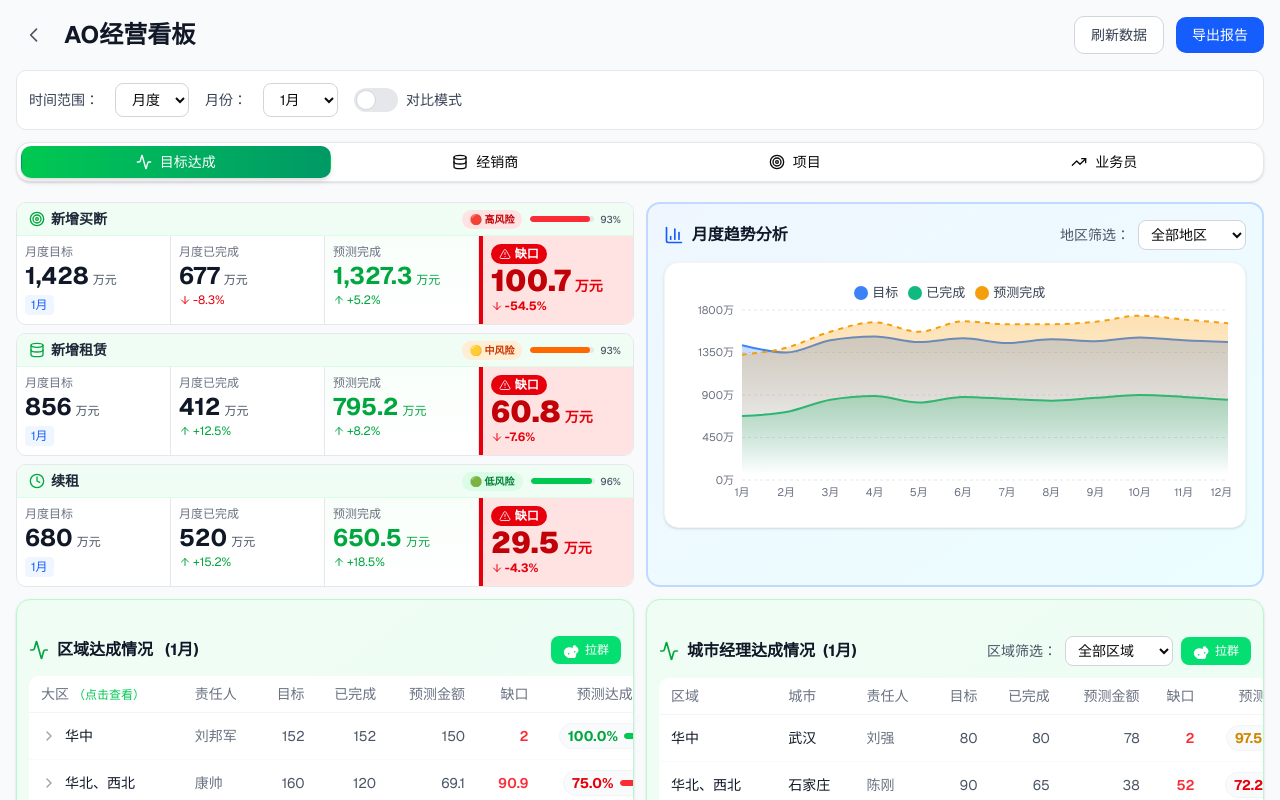
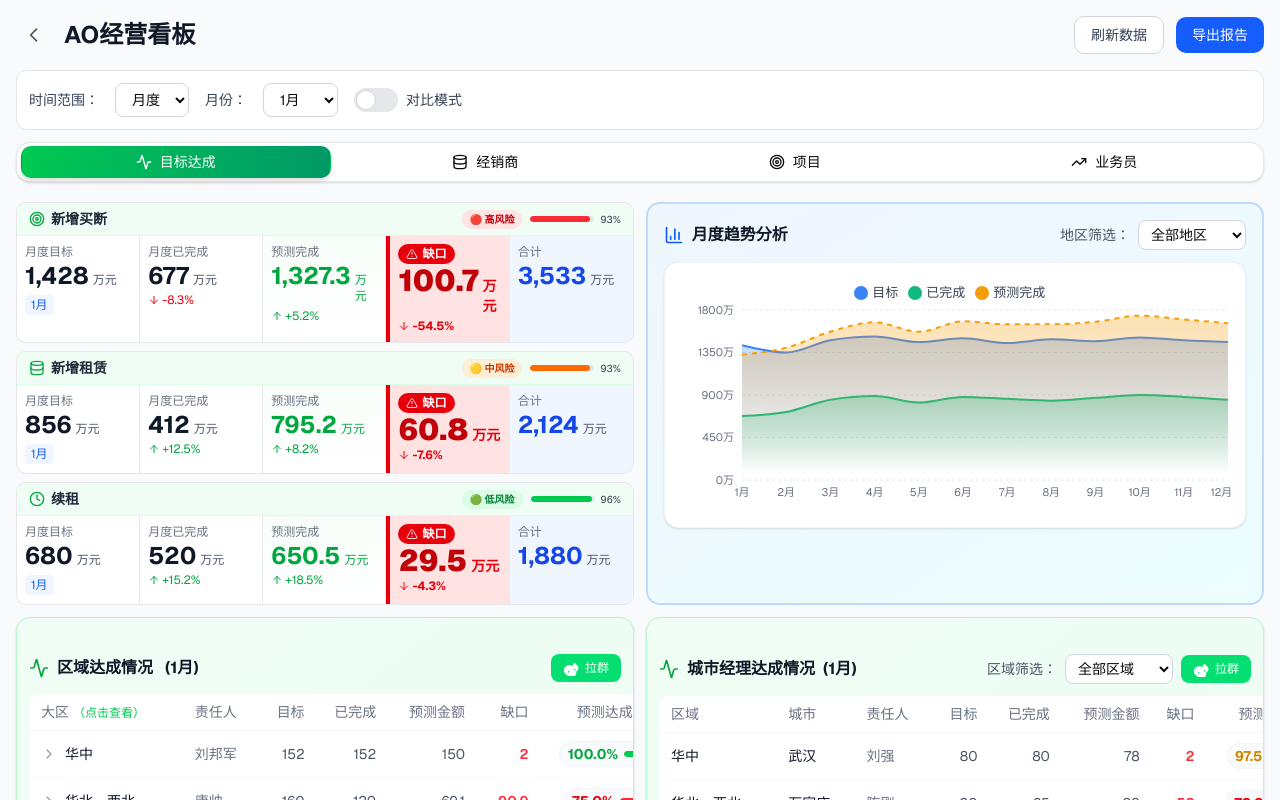
Before and after one commit to navylee1990/coze_jsc, a Next.js app: page /sales in a window 1280 px wide. Shown: the top 800 px of the page. Built offline with nearby package versions, Linux system fonts and the light colour scheme.

Commit message:
feat: 为AO经营看板KPI指标添加合计列

```diff
--- a/src/app/sales/page.tsx
+++ b/src/app/sales/page.tsx
@@ -860,7 +860,8 @@ export default function SalesDashboard() {
                   </div>
                 </div>
               </div>
-              <div className="grid grid-cols-2 sm:grid-cols-4">
+              <div className="overflow-x-auto">
+                <div className="grid grid-cols-5 min-w-[600px]">
                 {/* 目标 */}
                 <div className="border-r border-b sm:border-b-0 border-gray-200 px-2 py-2 relative">
                   <div className="text-xs font-medium text-gray-500 mb-1">{timeRangeLabel}目标</div>
@@ -934,7 +935,19 @@ export default function SalesDashboard() {
                     </div>
                   )}
                 </div>
+
+                {/* 合计 */}
+                <div className="px-2 py-2 bg-blue-50">
+                  <div className="text-xs font-medium text-gray-500 mb-1">合计</div>
+                  <div className="flex items-baseline gap-1">
+                    <span className="text-2xl font-bold text-blue-700 leading-none">
+                      {(currentRangeData.target + currentRangeData.completed + currentRangeData.predicted + Math.abs(currentRangeData.gap)).toLocaleString()}
+                    </span>
+                    <span className="text-xs text-gray-600">万元</span>
+                  </div>
+                </div>
               </div>
+            </div>
             </div>
 
             {/* 第二行：新增租赁指标 */}
@@ -960,7 +973,8 @@ export default function SalesDashboard() {
                   </div>
                 </div>
               </div>
-              <div className="grid grid-cols-2 sm:grid-cols-4">
+              <div className="overflow-x-auto">
+                <div className="grid grid-cols-5 min-w-[600px]">
                 {/* 目标 */}
                 <div className="border-r border-b sm:border-b-0 border-gray-200 px-2 py-2 relative">
                   <div className="text-xs font-medium text-gray-500 mb-1">{timeRangeLabel}目标</div>
@@ -1034,7 +1048,19 @@ export default function SalesDashboard() {
                     </div>
                   )}
                 </div>
+
+                {/* 合计 */}
+                <div className="px-2 py-2 bg-blue-50">
+                  <div className="text-xs font-medium text-gray-500 mb-1">合计</div>
+                  <div className="flex items-baseline gap-1">
+                    <span className="text-2xl font-bold text-blue-700 leading-none">
+                      {(leaseTimeRangeData[timeRange as keyof typeof leaseTimeRangeData].target + leaseTimeRangeData[timeRange as keyof typeof leaseTimeRangeData].completed + leaseTimeRangeData[timeRange as keyof typeof leaseTimeRangeData].predicted + Math.abs(leaseTimeRangeData[timeRange as keyof typeof leaseTimeRangeData].gap)).toLocaleString()}
+                    </span>
+                    <span className="text-xs text-gray-600">万元</span>
+                  </div>
+                </div>
               </div>
+            </div>
             </div>
 
             {/* 第三行：续租指标 */}
@@ -1060,7 +1086,8 @@ export default function SalesDashboard() {
                   </div>
                 </div>
               </div>
-              <div className="grid grid-cols-2 sm:grid-cols-4">
+              <div className="overflow-x-auto">
+                <div className="grid grid-cols-5 min-w-[600px]">
                 {/* 目标 */}
                 <div className="border-r border-b sm:border-b-0 border-gray-200 px-2 py-2 relative">
                   <div className="text-xs font-medium text-gray-500 mb-1">{timeRangeLabel}目标</div>
@@ -1134,8 +1161,20 @@ export default function SalesDashboard() {
                     </div>
                   )}
                 </div>
+
+                {/* 合计 */}
+                <div className="px-2 py-2 bg-blue-50">
+                  <div className="text-xs font-medium text-gray-500 mb-1">合计</div>
+                  <div className="flex items-baseline gap-1">
+                    <span className="text-2xl font-bold text-blue-700 leading-none">
+                      {(renewalTimeRangeData[timeRange as keyof typeof renewalTimeRangeData].target + renewalTimeRangeData[timeRange as keyof typeof renewalTimeRangeData].completed + renewalTimeRangeData[timeRange as keyof typeof renewalTimeRangeData].predicted + Math.abs(renewalTimeRangeData[timeRange as keyof typeof renewalTimeRangeData].gap)).toLocaleString()}
+                    </span>
+                    <span className="text-xs text-gray-600">万元</span>
+                  </div>
+                </div>
               </div>
             </div>
+          </div>
           </div>
 
           {/* 右侧：月度趋势分析 */}
```
